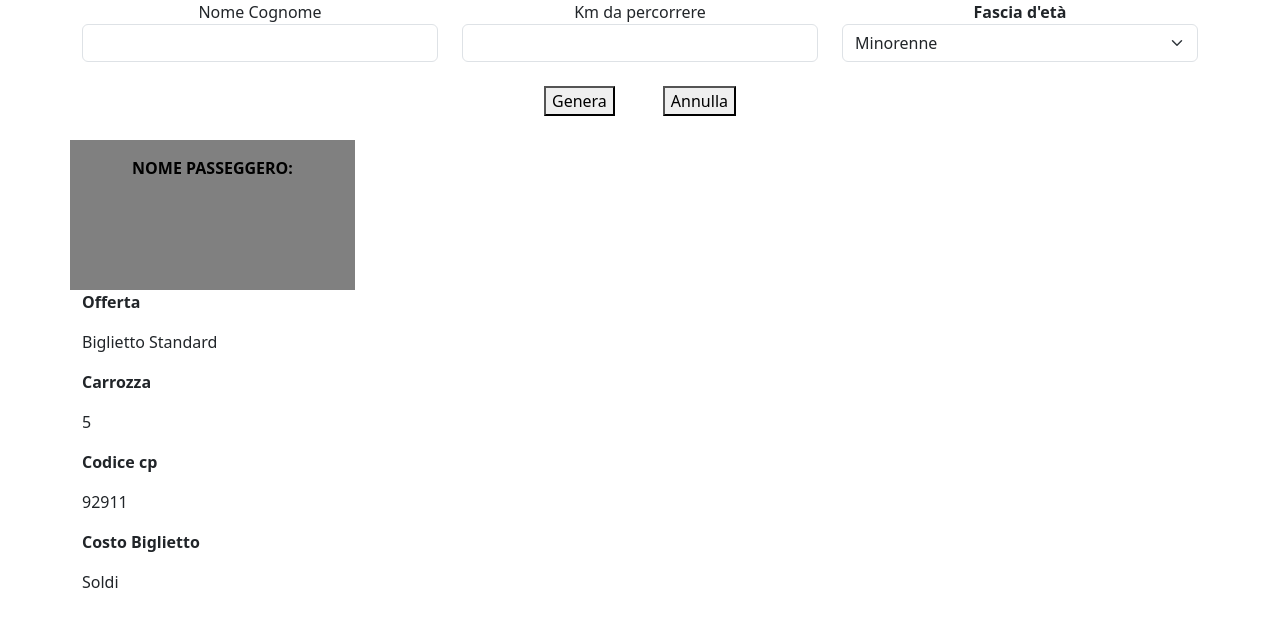
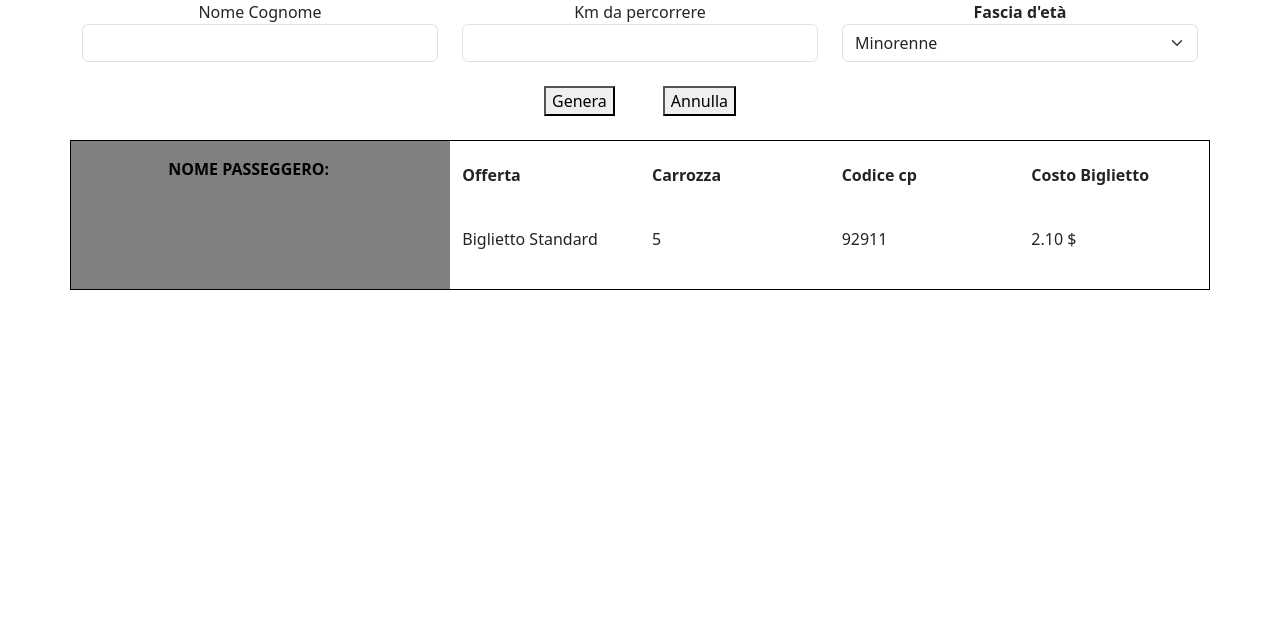
Before and after one commit to NotAlex575/js-biglietto-treno-form, a plain HTML site: page index.html in a window 1280 px wide. Both pictures are taken after a click on the button "Genera". Drawn offline with nearby package versions, Linux system fonts and the light colour scheme.

Commit message:
inserito contenuti biglietto html

```diff
--- a/index.html
+++ b/index.html
@@ -36,26 +36,34 @@
             </div>
          </div>
          <div class="row display-nascosto h-150px" id="display">
-                <div class="col-3 bg-gray h-100 d-flex justify-content-center pt-3">
+            <div class="col-4 bg-gray h-100 d-flex justify-content-center pt-3">
+                <div class="row">
                     <strong class="text-black">NOME PASSEGGERO:</strong>
                     <p class="text-black" id="test"></p>
                 </div>
-                <div class="col-9">
+            </div>
+            <div class="col-2 d-flex align-items-center">
                 <div class="row">
-                        <p><strong>Offerta</strong></p>
+                    <p class="pb-4"><strong>Offerta</strong></p>
                     <p>Biglietto Standard</p>
                 </div>
+            </div>
+            <div class="col-2 d-flex align-items-center">
                 <div class="row">
-                        <p><strong>Carrozza</strong></p>
+                    <p class="pb-4"><strong>Carrozza</strong></p>
                     <p>5</p>
                 </div>
+            </div>
+            <div class="col-2 d-flex align-items-center">
                 <div class="row">
-                        <p><strong>Codice cp</strong></p>
+                    <p class="pb-4"><strong>Codice cp</strong></p>
                     <p>92911</p>
                 </div>
+            </div>
+            <div class="col-2 d-flex align-items-center">
                 <div class="row">
-                        <p><strong>Costo Biglietto</strong></p>
-                        <p>Soldi</p>
+                    <p class="pb-4"><strong>Costo Biglietto</strong></p>
+                    <p>2.10 $</p>
                 </div>
             </div>
          </div>
--- a/style/style.css
+++ b/style/style.css
@@ -11,7 +11,8 @@ input {
 }
 
 .display-visibile{
-    display: block !important;
+    display: flex !important;
+    border: 1px solid black;
 }
 
 .h-150px{
```
Lines whose indentation alone changed are shown as unchanged.
